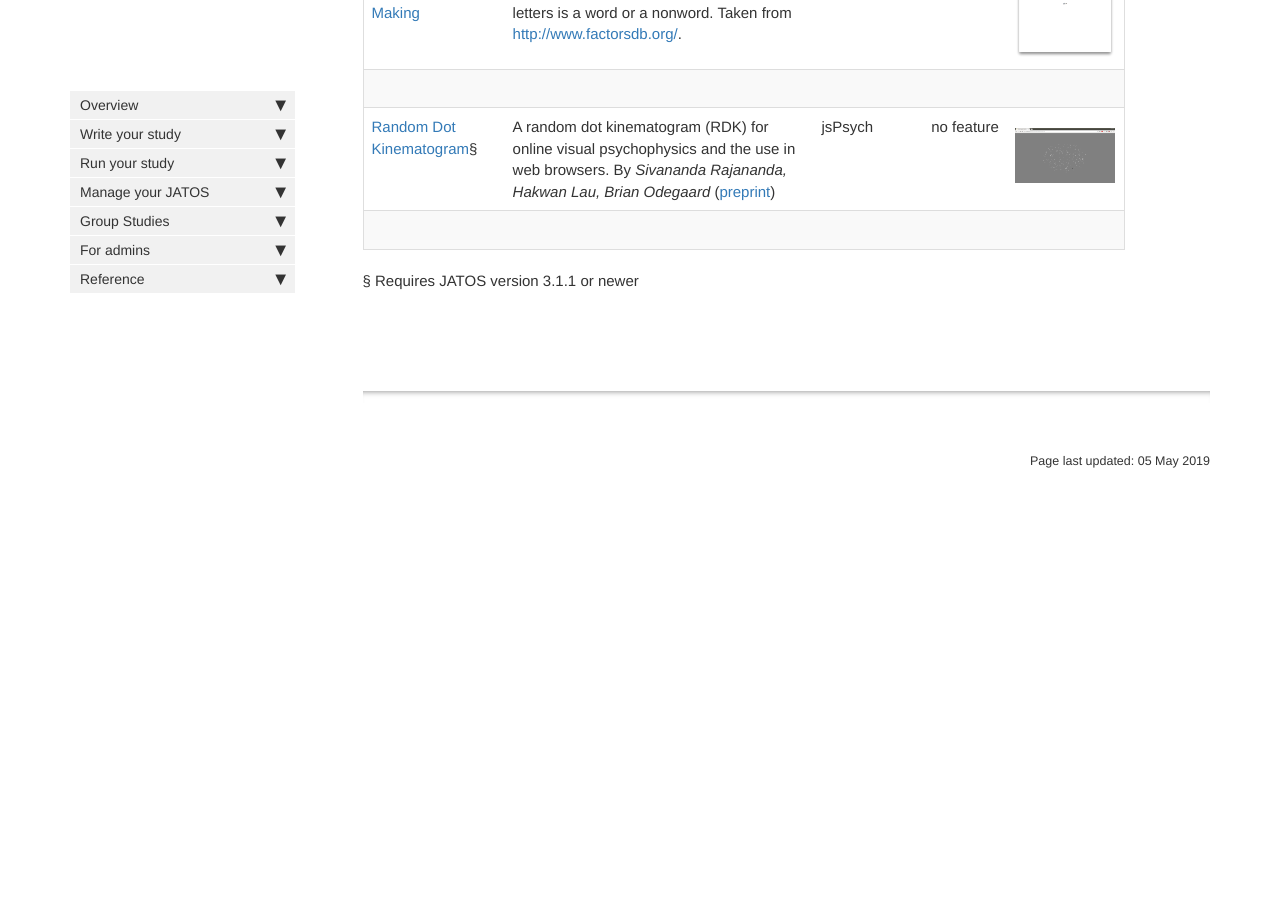
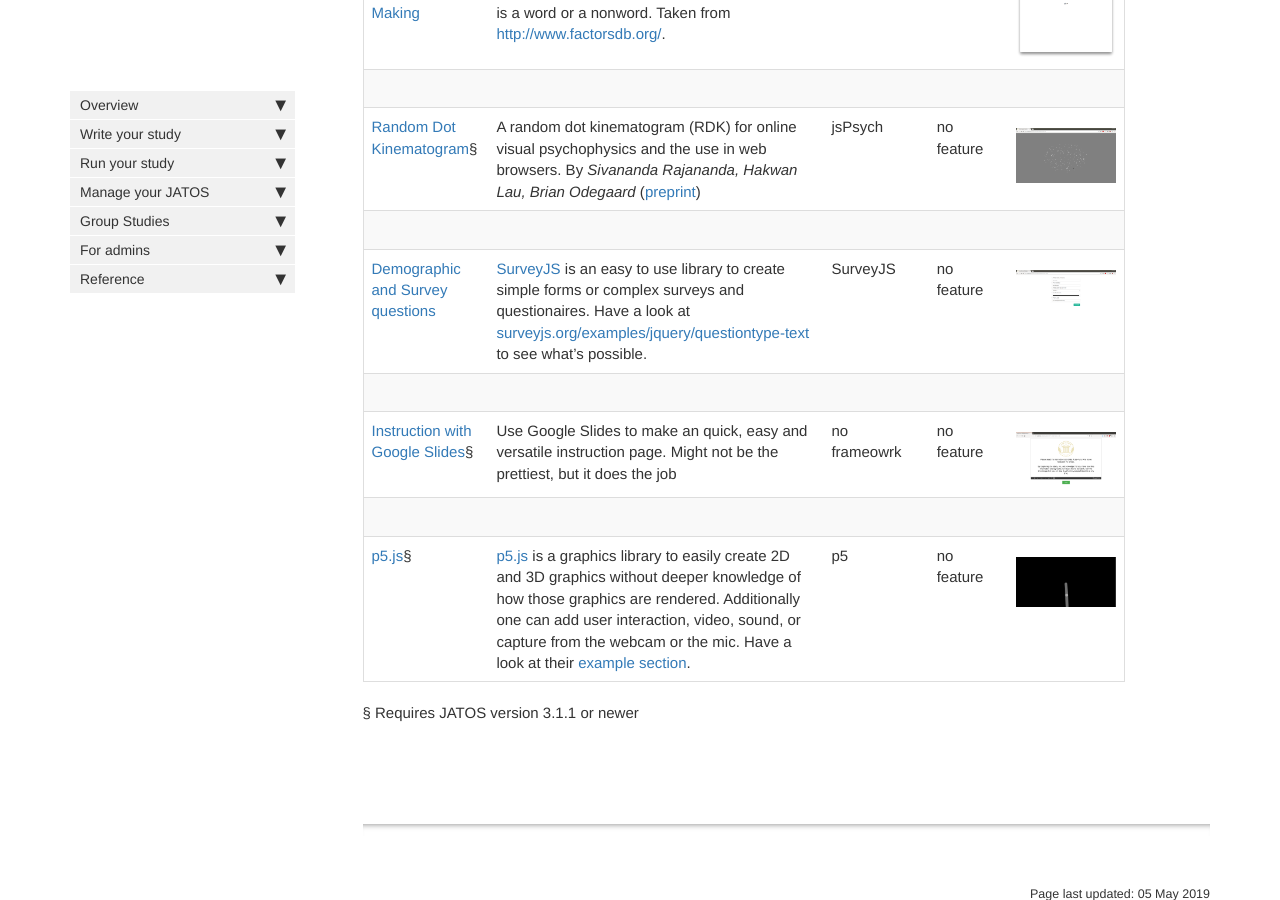
Before and after one commit to kristian-lange-tw/JATOS_docs_v3, a Jekyll site: the page built from pages/Example-Studies-Table.md, in a window 1280 px wide and 900 px high, scrolled down 829 px. Built offline with Jekyll 4.4.1, drawn with Linux system fonts in a browser that asks for light colours; nearby versions of some CDN libraries; comment, search, counter and statistics services are not loaded; before the commit the page ends 1350 px from its top, so only the background shows below that.

Commit message:
Update Example-Studies-Table.md

```diff
--- a/pages/Example-Studies-Table.md
+++ b/pages/Example-Studies-Table.md
@@ -20,6 +20,9 @@ JATOS gives you complete freedom on the client side. You can do whatever you lik
 | [Randomize Tasks Between Workers](https://github.com/JATOS/JATOS_examples/raw/master/examples/randomize_tasks_between_workers.zip)§| Template to randomly assign participants to conditions A, B, or C (with fixed numbers for each condition) | None | Batch session| {% include image.html file="example-studies/Screenshot_randomization_between_workers.png" alt="Screenshot Randomization between participants" max-width="100" %} |
 | [Lexical Decision Making](https://github.com/JATOS/JATOS_examples/raw/master/examples/lexical_decision_(using_jspsych).zip) | Participants classify whether a string of letters is a word or a nonword. Taken from [http://www.factorsdb.org/](http://www.factorsdb.org/). | jsPsych | None | {% include image.html file="example-studies/Screenshot_lexicalDecision_word.png" alt="Screenshot Lexical Decision" max-width="100" %} |
 | [Random Dot Kinematogram](https://github.com/JATOS/JATOS_examples/raw/master/examples/rdk.zip)§ | A random dot kinematogram (RDK) for online visual psychophysics and the use in web browsers. By _Sivananda Rajananda, Hakwan Lau, Brian Odegaard_ ([preprint](https://www.biorxiv.org/content/early/2017/09/21/192377)) | jsPsych | no feature| {% include image.html file="example-studies/Screenshot_rdk.png" alt="Screenshot RDK" max-width="100" %} |
+| [Demographic and Survey questions](https://github.com/JATOS/JATOS_examples/raw/master/examples/survey.js_ui_example.zip) | [SurveyJS](http://surveyjs.org) is an easy to use library to create simple forms or complex surveys and questionaires. Have a look at [surveyjs.org/examples/jquery/questiontype-text](http://surveyjs.org/examples/jquery/questiontype-text/) to see what's possible. | SurveyJS | no feature| {% include image.html file="example-studies/survey-js-screenshot.png" alt="Screenshot SurveyJS Example" max-width="100" %} |
+| [Instruction with Google Slides](https://github.com/JATOS/JATOS_examples/raw/master/examples/intro_with_google_slides.zip)§ | Use Google Slides to make an quick, easy and versatile instruction page. Might not be the prettiest, but it does the job| no frameowrk | no feature| {% include image.html file="example-studies/Screenshot_intro_slides.png" alt="Screenshot Easy instructions with Slides" max-width="100" %}|
+| [p5.js](https://github.com/JATOS/JATOS_examples/raw/master/examples/p5.js_examples.zip)§ | [p5.js](https://p5js.org/) is a graphics library to easily create 2D and 3D graphics without deeper knowledge of how those graphics are rendered. Additionally one can add user interaction, video, sound, or capture from the webcam or the mic. Have a look at their [example section](https://p5js.org/examples/). | p5 | no feature| {% include image.html file="example-studies/p5-js-screenshot5.gif" alt="Screenshot p5.js Example" max-width="100" %}
 
 
 § Requires JATOS version 3.1.1 or newer
```
